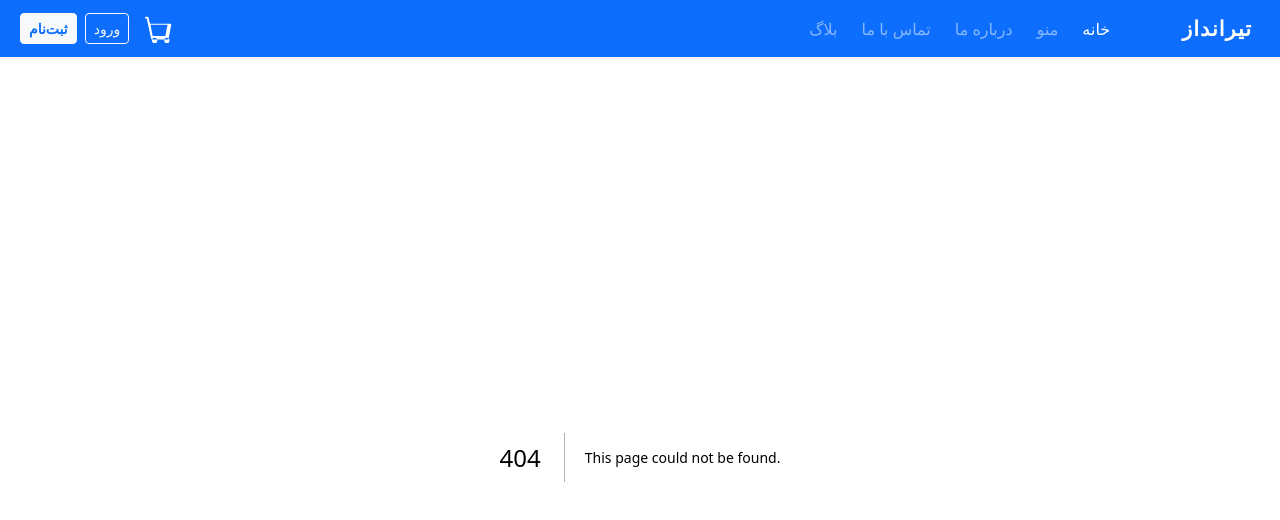
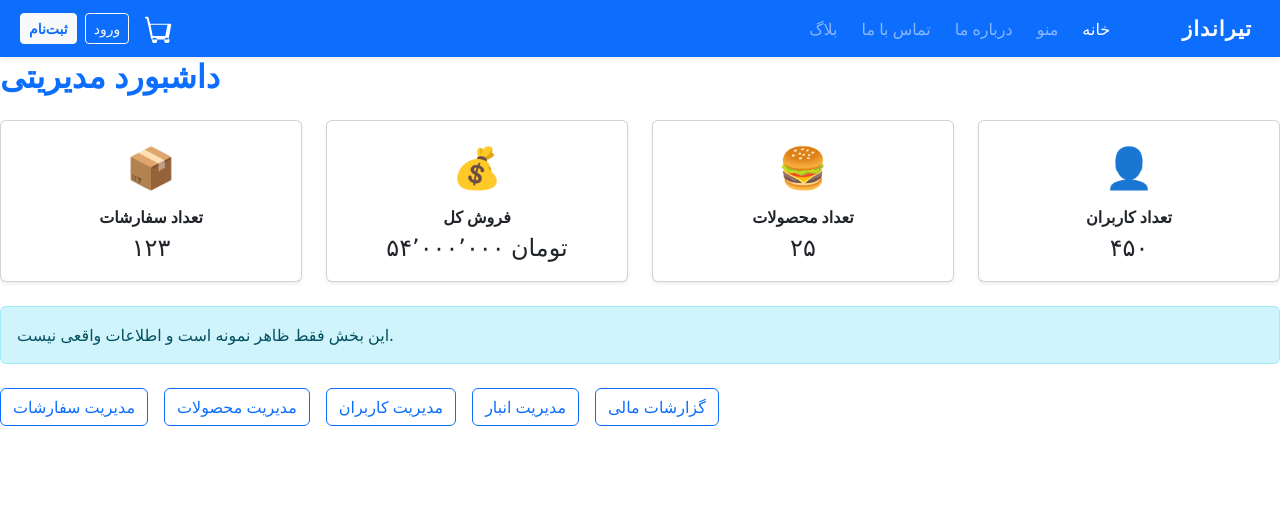
Before and after one commit to artificialxflow/tirandaz-food, a Next.js app: page /admin in a window 1280 px wide. Before the commit this address had no page. Shown: the top 520 px of the page. Built offline with nearby package versions, Linux system fonts and the light colour scheme.

Commit message:
Create page.tsx

```diff
--- /dev/null
+++ b/app/admin/page.tsx
@@ -0,0 +1,45 @@
+export default function AdminDashboard() {
+  return (
+    <div>
+      <h2 className="fw-bold mb-4 text-primary">داشبورد مدیریتی</h2>
+      <div className="row g-4 mb-4">
+        <div className="col-12 col-md-6 col-xl-3">
+          <div className="card shadow-sm text-center p-3">
+            <div className="fs-1 text-success mb-2">📦</div>
+            <div className="fw-bold">تعداد سفارشات</div>
+            <div className="fs-4">۱۲۳</div>
+          </div>
+        </div>
+        <div className="col-12 col-md-6 col-xl-3">
+          <div className="card shadow-sm text-center p-3">
+            <div className="fs-1 text-primary mb-2">💰</div>
+            <div className="fw-bold">فروش کل</div>
+            <div className="fs-4">۵۴٬۰۰۰٬۰۰۰ تومان</div>
+          </div>
+        </div>
+        <div className="col-12 col-md-6 col-xl-3">
+          <div className="card shadow-sm text-center p-3">
+            <div className="fs-1 text-warning mb-2">🍔</div>
+            <div className="fw-bold">تعداد محصولات</div>
+            <div className="fs-4">۲۵</div>
+          </div>
+        </div>
+        <div className="col-12 col-md-6 col-xl-3">
+          <div className="card shadow-sm text-center p-3">
+            <div className="fs-1 text-info mb-2">👤</div>
+            <div className="fw-bold">تعداد کاربران</div>
+            <div className="fs-4">۴۵۰</div>
+          </div>
+        </div>
+      </div>
+      <div className="alert alert-info">این بخش فقط ظاهر نمونه است و اطلاعات واقعی نیست.</div>
+      <div className="d-flex flex-wrap gap-3 mt-4">
+        <a href="/admin/orders" className="btn btn-outline-primary">مدیریت سفارشات</a>
+        <a href="/admin/products" className="btn btn-outline-primary">مدیریت محصولات</a>
+        <a href="/admin/users" className="btn btn-outline-primary">مدیریت کاربران</a>
+        <a href="/admin/inventory" className="btn btn-outline-primary">مدیریت انبار</a>
+        <a href="/admin/reports" className="btn btn-outline-primary">گزارشات مالی</a>
+      </div>
+    </div>
+  );
+}
```
